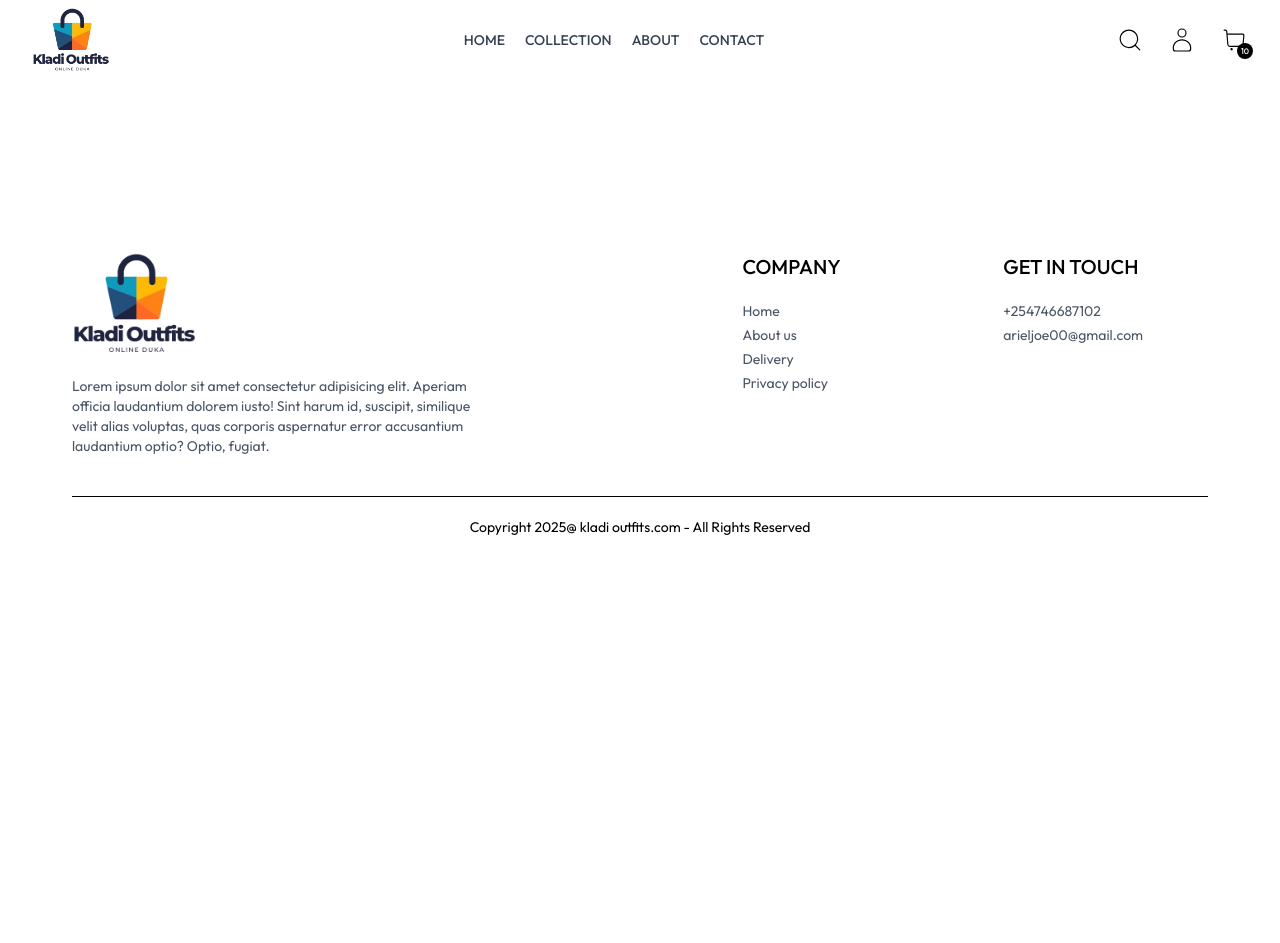
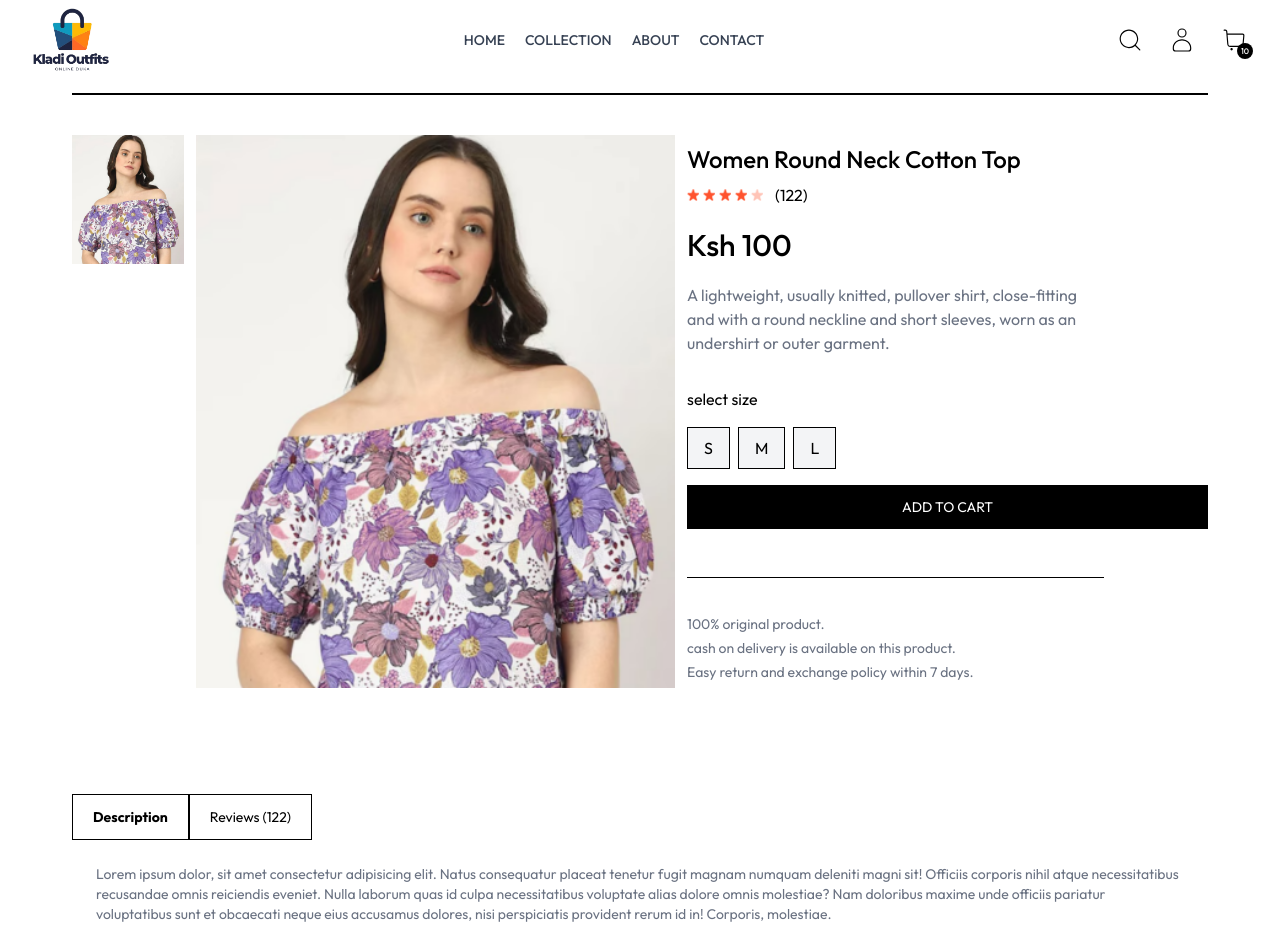
Before and after one commit to Ariel-joe/Ecommerce, a React (Vite) app in the folder client/: page /product/aaaaa in a window 1280 px wide. Shown: the top 943 px of the page. Before the commit the page ends 800 px from the top, so only its background shows below. Built offline with nearby package versions, Linux system fonts and the light colour scheme.

Commit message:
product page update

```diff
--- a/client/src/pages/Product.jsx
+++ b/client/src/pages/Product.jsx
@@ -1,28 +1,143 @@
 import React, { useContext, useEffect, useState } from "react";
 import { useParams } from "react-router";
 import { ShopContext } from "../context/Shopcontext";
+import { assets } from "../assets/assets";
 
 const Product = () => {
-
-  const {productId} = useParams()
-  const {products} = useContext(ShopContext)
-  const [productData, setProductData] = useState(false)
-
+  const { productId } = useParams();
+  const { products, currency } = useContext(ShopContext);
+  const [productData, setProductData] = useState(false);
+  const [image, setImage] = useState("");
+  const [size, setSize] = useState([]);
 
   const fetchProductData = async () => {
+    products.map((item) => {
+      if (item._id === productId) {
+        setProductData(item);
+        setImage(item.image[0]);
+        console.log(item);
 
-  }
+        return null;
+      }
+    });
+  };
 
   useEffect(() => {
     fetchProductData();
+  }, [productId]);
 
+  return productData ? (
+    <>
+      <div className="border-t-2 pt-10 transition-opacity ease-in duration-500 opacity-100">
+        {/* product info */}
+        <div className="flex gap-12 sm:gap-12 flex-col sm:flex-row">
+          {/* product images */}
+          <div className="flex-1 flex flex-col-reverse gap-3 sm:flex-row">
+            <div className="flex sm:flex-col overflow-x-auto sm:overflow-y-scroll justify-between sm:justify-normal sm:w-[18.7%] w-full ">
+              {productData.image.map((item, i) => (
+                <img
+                  onClick={() => setImage(item)}
+                  src={item}
+                  key={i}
+                  className="w-[24%] sm:w-full sm:mb-3 flex-shrink-0 cursor-pointer"
+                  alt=""
+                />
+              ))}
+            </div>
 
-  }, [productId])
+            {/* view image display */}
+            <div className="w-full sm:w-[80%]">
+              <img className="w-full h-auto" src={image} alt="" />
+            </div>
 
-  return (
-    <>
-      <div></div>
+            {/* product info */}
+            <div className="grow">
+              <h1 className="font-medium text-2xl mt-2">{productData.name}</h1>
+              <div className="flex items-center gap-1 mt-2">
+                <img src={assets.star_icon} alt="" className="w-3 5" />
+                <img src={assets.star_icon} alt="" className="w-3 5" />
+                <img src={assets.star_icon} alt="" className="w-3 5" />
+                <img src={assets.star_icon} alt="" className="w-3 5" />
+                <img src={assets.star_dull_icon} alt="" className="w-3 5" />
+                <p className="pl-2">(122)</p>
+              </div>
+
+              <p className="mt-5 text-3xl font-medium">
+                {currency}
+                {productData.price}
+              </p>
+              <p className="mt-5 text-gray-500 md:w-4/5">
+                {productData.description}
+              </p>
+
+              <div className="flex flex-col my-8 gap-4">
+                <p>select size</p>
+                <div className="flex gap-2">
+                  {productData.sizes.map((item, i) => (
+                    <button
+                      onClick={() => setSize(item)}
+                      className={`border py-2 px-4 ${
+                        item === size
+                          ? "bg-blue-500 text-white"
+                          : "bg-gray-100 text-black"
+                      }`}
+                      key={i}
+                    >
+                      {item}
+                    </button>
+                  ))}
+                </div>
+
+                <button className="bg-black text-white px-8 py-3 text-sm active:bg-gray-700">
+                  ADD TO CART
+                </button>
+                <hr className="mt-8 sm:w-4/5" />
+
+                <div className="text-sm text-gray-500 mt-5 flex flex-col gap-1">
+                  <p>100% original product.</p>
+                  <p>cash on delivery is available on this product.</p>
+                  <p>Easy return and exchange policy within 7 days.</p>
+                </div>
+              </div>
+            </div>
+          </div>
+        </div>
+      </div>
+
+      {/* this is the review section */}
+
+      <div className="mt-20">
+        <div className="flex">
+          <b className="border px-5 py-3 text-sm">Description</b>
+          <p className="border px-5 py-3 text-sm">Reviews (122)</p>
+        </div>
+
+        <div className="flex flex-col gap-4 px-6 py-6 text-sm text-gray-500">
+          <p>
+            Lorem ipsum dolor, sit amet consectetur adipisicing elit. Natus
+            consequatur placeat tenetur fugit magnam numquam deleniti magni sit!
+            Officiis corporis nihil atque necessitatibus recusandae omnis
+            reiciendis eveniet. Nulla laborum quas id culpa necessitatibus
+            voluptate alias dolore omnis molestiae? Nam doloribus maxime unde
+            officiis pariatur voluptatibus sunt et obcaecati neque eius
+            accusamus dolores, nisi perspiciatis provident rerum id in!
+            Corporis, molestiae.
+          </p>
+
+          <p>
+            Lorem ipsum dolor sit amet consectetur adipisicing elit. Enim eius
+            odit ducimus atque facilis inventore voluptate est laborum.
+            Dignissimos, quia animi quidem cum libero nihil ipsa dolorum vitae
+            numquam optio repellendus aperiam vero eveniet aspernatur tenetur
+            tempora, harum ipsum voluptatem!
+          </p>
+        </div>
+      </div>
+
+      {/* related products */}
     </>
+  ) : (
+    <div className="opacity-0"></div>
   );
 };
 
```
